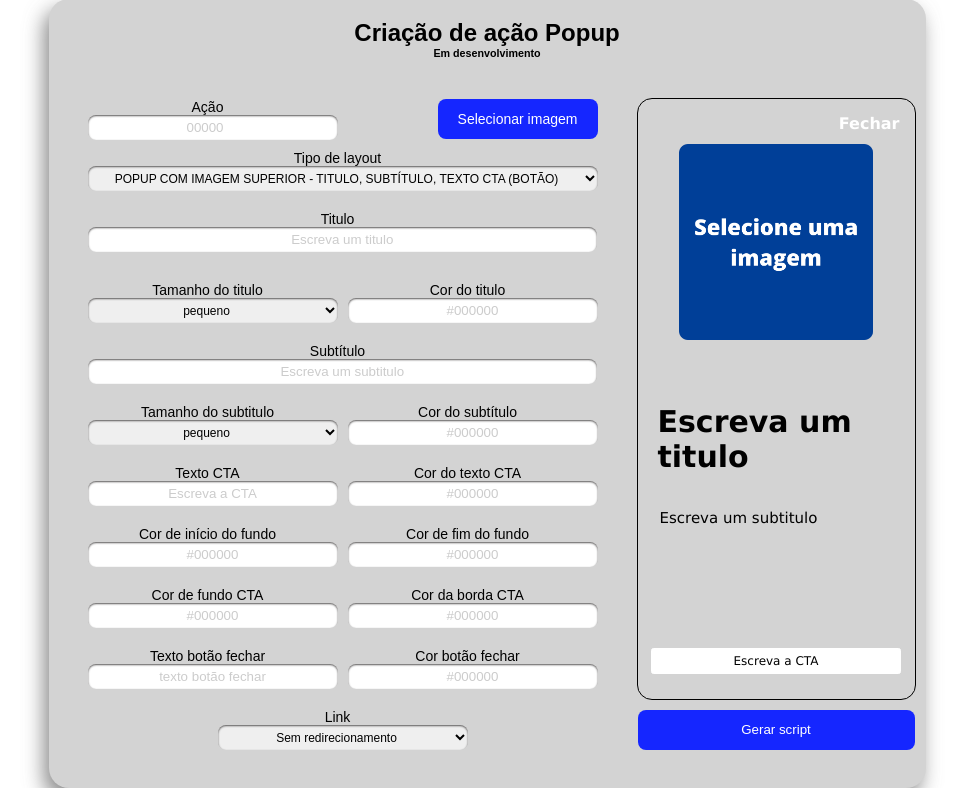
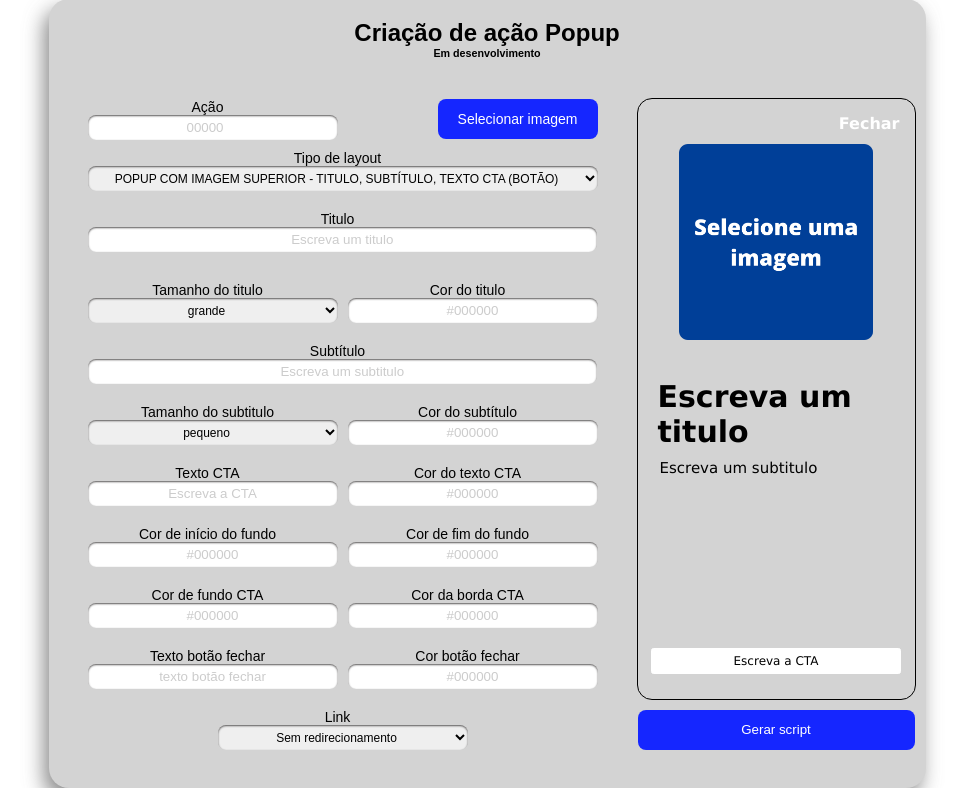
Before and after one commit to ReisLucasF/ACOWEB, a PHP site: page /src/popup/criar-acao-popup.html in a window 1280 px wide. Shown: the part 81-869 px from the top of the page, without its empty margins (153-1117 px from the left). Run offline with PHP 8.4, Linux system fonts and the light colour scheme.

Commit message:
feat: fidelidade do preview popup

```diff
--- a/public/src/popup/criar-acao-popup.html
+++ b/public/src/popup/criar-acao-popup.html
@@ -66,9 +66,9 @@
                   <div class="labelInput">
                     <label for="tamanhoT">Tamanho do titulo</label>
                     <select name="tamanhotit" id="tamanhoT">
+                      <option value="65">grande</option>
                       <option value="40">pequeno</option>
                       <option value="50">medio</option>
-                      <option value="65">grande</option>
                     </select>
                   </div>
 
--- a/public/src/popup/scriptPopUp.js
+++ b/public/src/popup/scriptPopUp.js
@@ -235,17 +235,49 @@ function updatePreview() {
   const tamanhoTitulo = document.getElementById("tamanhoT").value;
   const tamanhoSubtitulo = document.getElementById("tamanhoS").value;
 
+  //define o valor de tamanhos do titulo e subtitulo para inclusão no json
+
+
+
+  let setTamanhoTitulo= '';
+  let setTamanhoSubtitulo= '';
+
+// titulo
+if (tamanhoTitulo ==40){
+  setTamanhoTitulo = 15;
+
+}else if(tamanhoTitulo ==50){
+  setTamanhoTitulo = 18;
+
+}else if(tamanhoTitulo ==65){
+  setTamanhoTitulo = 20;
+
+}
+
+// subtitulo
+if (tamanhoSubtitulo ==22){
+  setTamanhoSubtitulo = 13;
+
+}else if(tamanhoSubtitulo ==28){
+  setTamanhoSubtitulo = 14;
+
+}else if(tamanhoSubtitulo ==32){
+  setTamanhoSubtitulo = 15;
+
+}
+
+
 //   Estilização do titulo
 const tituloPreview = document.getElementById('tituloPreview');
   tituloPreview.textContent = tituloValue;
   tituloPreview.style.color = corTitulo;
-  tituloPreview.style.fontSize = `${tamanhoTitulo}px`;
+  tituloPreview.style.fontSize = `${setTamanhoTitulo}pt`;
 
 // Estilização do subtitulo
 const subtituloPreview = document.getElementById('subtituloPreview');
 subtituloPreview.textContent = subtituloValue;
 subtituloPreview.style.color = corSubtitulo;
-subtituloPreview.style.fontSize = `${tamanhoSubtitulo}px`;
+subtituloPreview.style.fontSize = `${setTamanhoSubtitulo}pt`;
 
 // Estilização do CTA
 const textoCTAPreview = document.getElementById('textoCTAPreview');
@@ -359,6 +391,8 @@ function atualizarCamposRedirecionamento() {
   }
 }
 
+// chama a função para atualizar o tipo de link
 document.getElementById('tipoLink').addEventListener('change', atualizarCamposRedirecionamento);
 
+// atualiza os campos
 atualizarCamposRedirecionamento();
--- a/public/src/popup/stylepopup.css
+++ b/public/src/popup/stylepopup.css
@@ -23,12 +23,12 @@
 #L333 #tituloPreview{
     font-weight: 600;
     font-size: 30px;
-    margin: -40px 0 50px 20px;
+    margin: -65px 0 50px 20px;
 
 }
 #L333 #subtituloPreview{
     font-size: 15px;
-    margin: -15px 10px 10px 22px;
+    margin: -40px 10px 10px 22px;
 
 }
 #L333 #textoCTAPreview{
```
